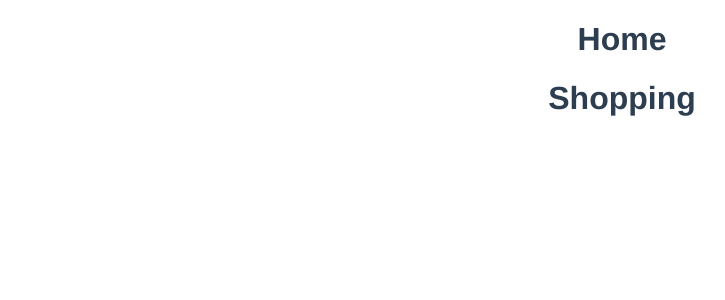
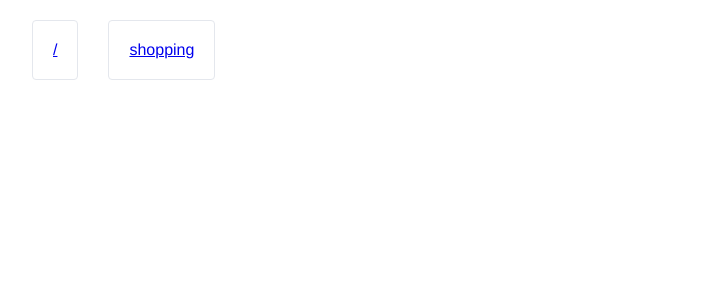
Before and after one commit to 0709FanLi/vue3_ts, a Vue app: page / in a window 1280 px wide. Shown: the top 300 px of the page, without its empty margins (18-743 px from the left). Built offline with nearby package versions, Linux system fonts and the light colour scheme.

Commit message:
路由跳转

```diff
--- a/src/router/index.ts
+++ b/src/router/index.ts
@@ -7,7 +7,7 @@ import Home from '@/views/home.vue'
 
 const routes: Array<RouteRecordRaw> = [
   {
-    path:'',
+    path:'/',
     name:'Home',
     component:Home
   },
--- a/src/store/index.ts
+++ b/src/store/index.ts
@@ -4,7 +4,7 @@ import { Product } from '../interface'
 
 export interface State {
   shoppingCart: Product[], //  这是个数组
-  routerNames: string[]
+  routerPathes: string[]
 }
 
 //  创建唯一类型key
@@ -14,7 +14,7 @@ export const key: InjectionKey<Store<State>> = Symbol()
 export const store = createStore<State>({
   state: {
     shoppingCart: [],
-    routerNames:['Home','Shopping']
+    routerPathes:['/','shopping']
   },
   getters: {
     isInCart: function (state) {
--- a/src/views/home.vue
+++ b/src/views/home.vue
@@ -1,5 +1,14 @@
 <template>
-  <h1 v-for="(item,key) in routerNames" :key="key">{{item}}</h1>
+  <div class="box">
+    <el-card
+      shadow="hover"
+      v-for="(item,key) in routerPathes"
+      :key="key"
+      class="box-card"
+    >
+      <router-link :to="item">{{item}}</router-link>
+    </el-card>
+  </div>
 </template>
 
 <script setup lang="ts">
@@ -8,6 +17,17 @@ import { computed } from 'vue';
 
 const store = useStore();
 
-const routerNames = computed(():string[]=>store.state.routerNames)
+const routerPathes = computed(():string[]=>store.state.routerPathes)
 
 </script>
+<style>
+.box{
+  padding: 20px;
+}
+.box-card{
+  display: inline-block;
+  margin-left: 30px;
+  float:left;
+}
+
+</style>
```
